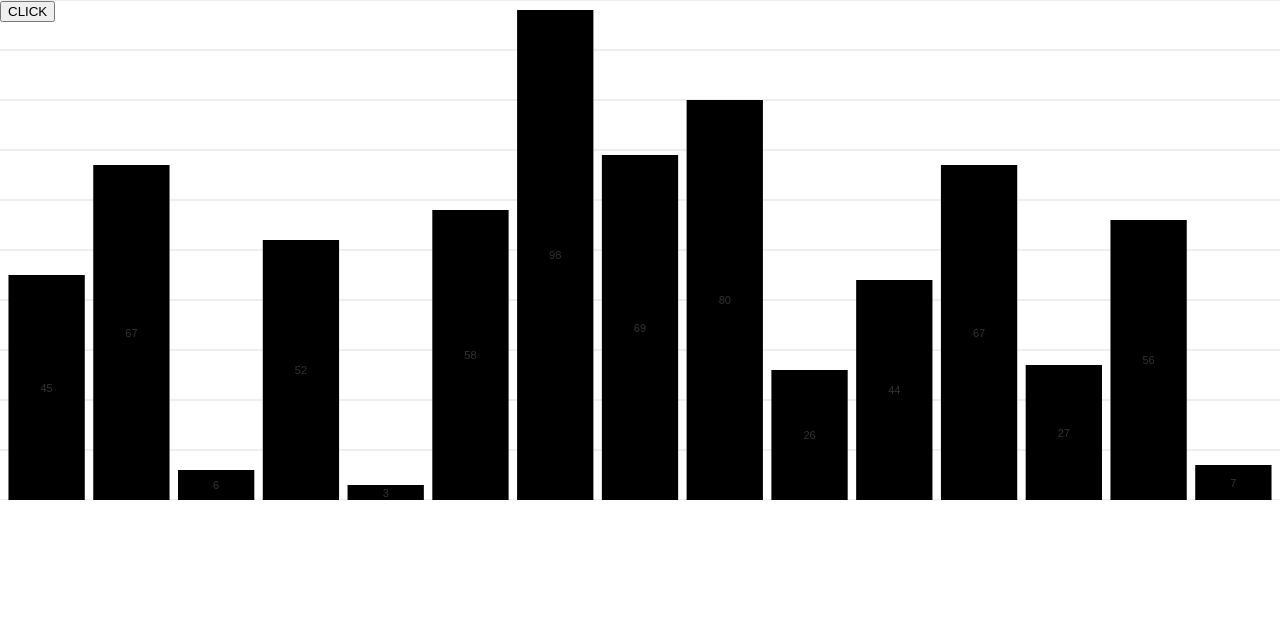
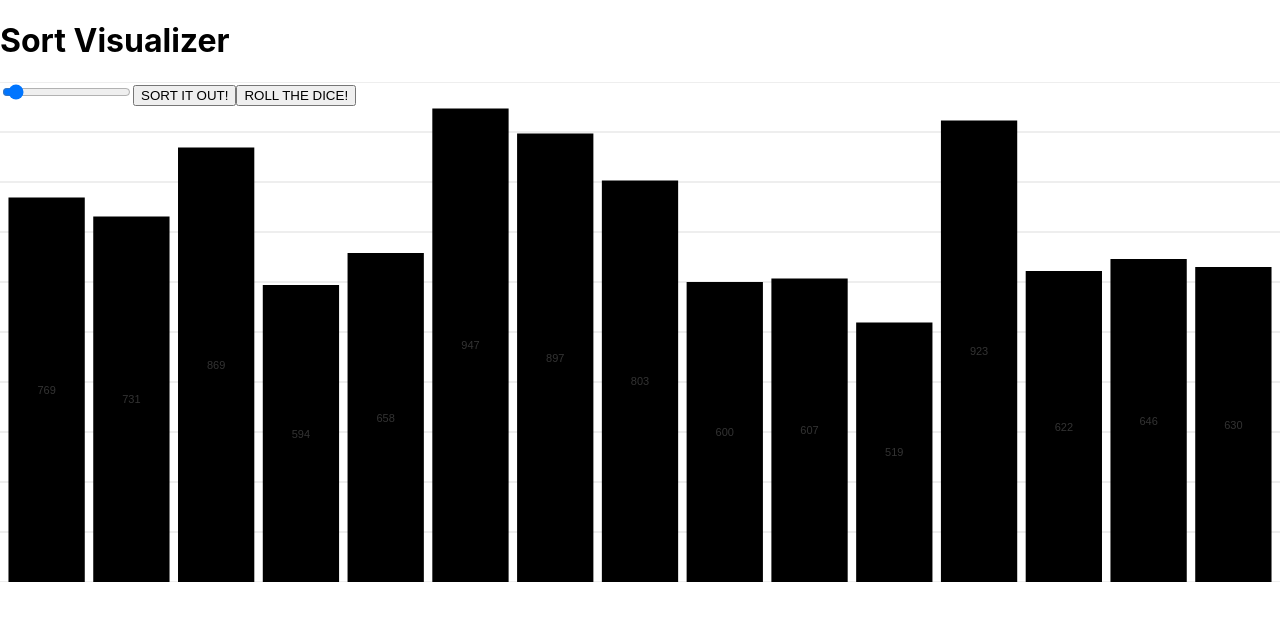
Before and after one commit to arthurbpf/sort-visualizer, a Next.js app: page / in a window 1280 px wide. Shown: the top 620 px of the page. Built offline with nearby package versions, Linux system fonts and the light colour scheme.

Commit message:
Refactor code

```diff
--- /dev/null
+++ b/src/components/SortPanel/index.tsx
@@ -0,0 +1,93 @@
+import { useEffect, useState } from 'react';
+import useInterval from '../../hooks/useInterval';
+import ChartData from '../../interfaces/ChartData';
+import bubbleSort from '../../utils/bubbleSort';
+import randomNumberInRange from '../../utils/randomNumberInRange';
+import SortingBarChart from '../SortingBarChart';
+
+const SortPanel: React.FC = () => {
+	const [data, setData] = useState<ChartData[]>([]);
+	const [sortSpeed, setSortSpeed] = useState(50);
+	const [isRunning, setIsRunning] = useState(false);
+	const [orderingGenerator, setOrderingGenerator] = useState<Generator>();
+
+	const minValue = 500;
+	const maxValue = 1000;
+
+	const generateRandomData = () => {
+		let newData = [];
+
+		for (let i = 0; i < 15; i++) {
+			newData.push({
+				id: i,
+				value: Math.floor(randomNumberInRange(minValue, maxValue)),
+				state: 'unordered',
+			} as ChartData);
+		}
+
+		setData(newData);
+		setIsRunning(false);
+	};
+
+	useEffect(() => {
+		generateRandomData();
+	}, []);
+
+	useInterval(
+		() => {
+			if (!orderingGenerator) {
+				setIsRunning(false);
+				return;
+			}
+
+			const { value, done } = orderingGenerator.next();
+			setData([...value]);
+
+			setIsRunning(!done);
+		},
+		isRunning ? sortSpeed : null
+	);
+
+	const onClickSort = () => {
+		const generator = bubbleSort(data);
+
+		setOrderingGenerator(generator);
+		setIsRunning(true);
+	};
+
+	const getColor = (bar: any) => {
+		const colors = {
+			comparing: '#ff0',
+			ordered: '#f00',
+			unordered: '#000',
+		};
+
+		const { state } = bar.data as ChartData;
+
+		return colors[state];
+	};
+
+	return (
+		<div style={{ height: 500 }}>
+			<h1>Sort Visualizer</h1>
+
+			<SortingBarChart data={data} colors={getColor}></SortingBarChart>
+
+			<input
+				type="range"
+				min={0}
+				max={1000}
+				onChange={(e) =>
+					setSortSpeed(Math.abs(Number(e.target.value) - 1000))
+				}
+			></input>
+
+			<button onClick={onClickSort} disabled={isRunning}>
+				SORT IT OUT!
+			</button>
+			<button onClick={generateRandomData}>ROLL THE DICE!</button>
+		</div>
+	);
+};
+
+export default SortPanel;
--- /dev/null
+++ b/src/components/SortingBarChart/index.tsx
@@ -0,0 +1,27 @@
+import { ResponsiveBar } from '@nivo/bar';
+import React, { ButtonHTMLAttributes } from 'react';
+import ChartData from '../../interfaces/ChartData';
+
+type BarChartProps = ButtonHTMLAttributes<HTMLButtonElement> & {
+	data: ChartData[];
+	colors?: string | { (bar: any): string };
+};
+
+const SortingBarChart: React.FC<BarChartProps> = ({ data, colors }) => {
+	return (
+		<ResponsiveBar
+			data={data}
+			colors={colors}
+			isInteractive={false}
+			animate={true}
+			motionConfig={{
+				mass: 1,
+				friction: 1,
+				tension: 200,
+				clamp: true,
+			}}
+		/>
+	);
+};
+
+export default SortingBarChart;
--- a/src/hooks/useInterval.ts
+++ b/src/hooks/useInterval.ts
@@ -1,3 +1,4 @@
+// Hook shared by Dan Abramov at https://overreacted.io/making-setinterval-declarative-with-react-hooks/
 import React, { useState, useEffect, useRef } from 'react';
 
 export default function useInterval(callback: Function, delay: number | null) {
--- a/src/pages/index.tsx
+++ b/src/pages/index.tsx
@@ -1,80 +1,6 @@
-import React, { useEffect, useMemo, useState } from 'react';
-import { ResponsiveBar } from '@nivo/bar';
-import ChartData from '../interfaces/ChartData';
-import bubbleSort from '../utils/bubbleSort';
-import useInterval from '../hooks/useInterval';
+import React from 'react';
+import SortPanel from '../components/SortPanel';
 
 export default function Home() {
-	const [data, setData] = useState<ChartData[]>([]);
-	const [isRunning, setIsRunning] = useState(false);
-	const [orderingGenerator, setOrderingGenerator] = useState<Generator>();
-
-	const generateRandomData = () => {
-		let newData = [];
-
-		for (let i = 0; i < 15; i++) {
-			newData.push({
-				id: i,
-				value: Math.floor(Math.random() * 100),
-				state: 'unordered',
-			} as ChartData);
-		}
-
-		setData(newData);
-	};
-
-	useEffect(() => {
-		generateRandomData();
-	}, []);
-
-	useInterval(
-		() => {
-			if (!orderingGenerator) {
-				setIsRunning(false);
-				return;
-			}
-
-			const { value, done } = orderingGenerator.next();
-			setData([...value]);
-
-			setIsRunning(!done);
-		},
-		isRunning ? 100 : null
-	);
-
-	const onClickChangeData = () => {
-		const generator = bubbleSort(data);
-
-		setOrderingGenerator(generator);
-		setIsRunning(true);
-	};
-
-	const getColor = (bar: any) => {
-		const colors = {
-			comparing: '#ff0',
-			ordered: '#f00',
-			unordered: '#000',
-		};
-
-		const { state } = bar.data as ChartData;
-
-		return colors[state];
-	};
-
-	return (
-		<div style={{ height: 500 }}>
-			<ResponsiveBar
-				data={data}
-				colors={getColor}
-				animate={true}
-				motionConfig={{
-					mass: 1,
-					friction: 1,
-					tension: 200,
-					clamp: true,
-				}}
-			></ResponsiveBar>
-			<button onClick={onClickChangeData}>CLICK</button>
-		</div>
-	);
+	return <SortPanel />;
 }
--- /dev/null
+++ b/src/utils/randomNumberInRange.ts
@@ -0,0 +1,3 @@
+export default function randomNumberInRange(min: number, max: number): number {
+	return Math.random() * (max - min) + min;
+}
```
